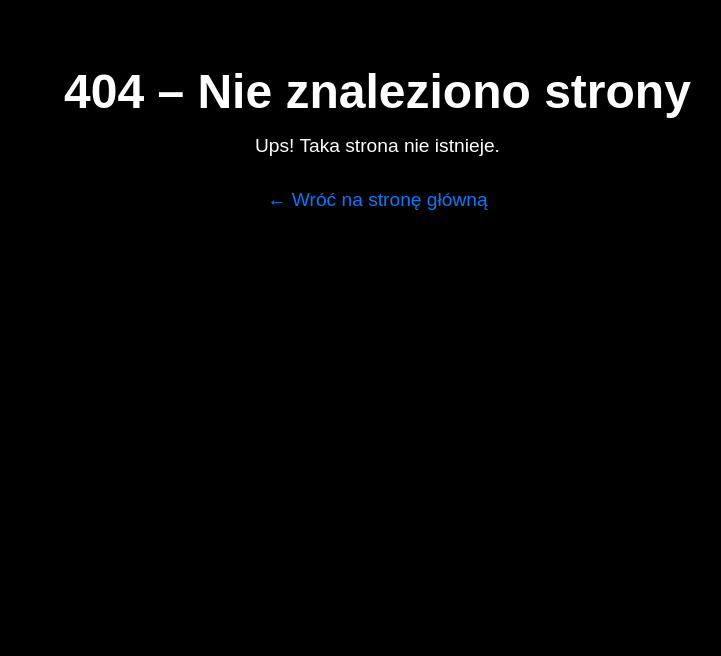
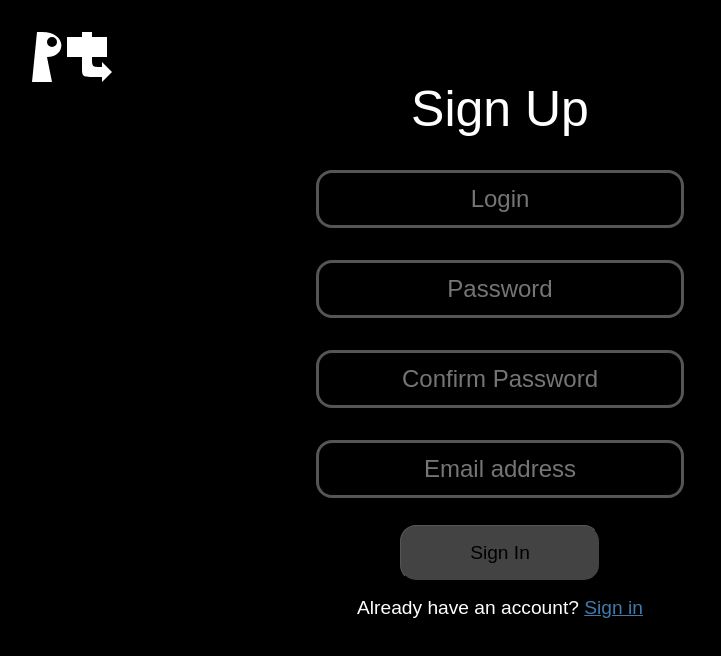
Before and after one commit to Ech0n/PrawieTwitter, a React (Vite) app in the folder client/: page /register in a window 1280 px wide. Before the commit this address had no page. Shown: the top 656 px of the page, without its empty margins (140-861 px from the left). Built offline with nearby package versions, Linux system fonts and the light colour scheme.

Commit message:
register panel with validation

```diff
--- a/client/package.json
+++ b/client/package.json
@@ -11,6 +11,7 @@
   "dependencies": {
     "react": "^19.0.0",
     "react-dom": "^19.0.0",
+    "react-hook-form": "^7.56.2",
     "react-router-dom": "^7.5.3"
   },
   "devDependencies": {
--- /dev/null
+++ b/client/src/components/Register.jsx
@@ -0,0 +1,86 @@
+import React from "react";
+import "../login.css";
+import logo from "../logo.svg";
+import { useForm } from "react-hook-form";
+
+export default function Register() {
+  const {
+    register,
+    handleSubmit,
+    reset,
+    watch,
+    formState: { errors, isValid },
+  } = useForm({
+    mode: "onChange",
+  });
+
+  const password = watch("password");
+
+  const onSubmit = (data) => {
+    //TODO wysyłanie danych do serwera
+
+    reset();
+  };
+
+  return (
+    <div className="sign">
+      <img src={logo} alt="logo" className="logo" />
+      <div className="sign-panel">
+        <h1>Sign Up</h1>
+        <form onSubmit={handleSubmit(onSubmit)}>
+          <input
+            type="text"
+            placeholder="Login"
+            {...register("login", {
+              required: "Login is required",
+            })}
+          />
+          {errors.login && <p className="form-error">{errors.login.message}</p>}
+          <input
+            type="password"
+            placeholder="Password"
+            {...register("password", {
+              required: "Password is required",
+              minLength: {
+                value: 6,
+                message: "Min. 6 chars",
+              },
+            })}
+          />
+          {errors.password && (
+            <p className="form-error">{errors.password.message}</p>
+          )}
+          <input
+            type="password"
+            placeholder="Confirm Password"
+            {...register("password2", {
+              required: "Password has to be confirmed",
+              validate: (value) => value === password || "Passwords have to be indentical",
+            })}
+          />
+          {errors.password2 && (
+            <p className="form-error">{errors.password2.message}</p>
+          )}
+          <input
+            type="text"
+            placeholder="Email address"
+            {...register("email", {
+              required: "Email is required",
+              pattern: {
+                value: /^[^@]+@[^@]+\.[^@]+$/,
+                message: "Incorrect format of email",
+              },
+            })}
+          />
+          {errors.email && <p className="form-error">{errors.email.message}</p>}
+          <button type="submit" disabled={!isValid}>
+            Sign In
+          </button>
+        </form>
+        <p>
+          Already have an account? <a href="/login">Sign in</a>
+        </p>
+      </div>
+    </div>
+  );
+}
--- a/client/src/login.css
+++ b/client/src/login.css
@@ -1,5 +1,6 @@
-.logo {
+.sign .logo {
   padding: 2rem;
+  position: absolute;
 }
 
 :root {
@@ -14,17 +15,19 @@
 
 .sign p {
   font-size: var(--text-fontsize);
+  padding: 1rem;
 }
 
 .sign h1 {
   font-size: 50px;
   font-weight: 400;
+  padding-bottom: 1rem;
 }
 
 .sign-panel {
+  padding: 5rem;
   display: flex;
   flex-direction: column;
-  height: 60vh;
   width: 80%;
   margin: auto;
   text-align: center;
@@ -45,7 +48,7 @@
   border: 3px #555 solid;
   font-weight: lighter;
   font-size: 1.5rem;
-  height: 25px;
+  height: 20px;
 }
 
 .sign-panel button {
@@ -53,13 +56,28 @@
   background-color: white;
   color: black;
   width: 50%;
-  margin: 0 auto;
+  margin: 0.7rem auto 0 auto;
   font-size: var(--text-fontsize);
 }
 
-a {
+.sign-panel button:hover {
+  cursor: pointer;
+  background-color: antiquewhite;
+}
+
+.sign-panel button:disabled {
+  background-color: #434343;
+  cursor: default;
+}
+
+.sign a {
   color: #407aac;
   font-size: var(--text-fontsize);
+}
+
+.sign p.form-error {
+  padding: 0;
+  color: rgb(218, 118, 118);
 }
 
 @media (min-width: 460px) {
@@ -69,7 +87,7 @@ a {
 }
 
 @media (min-width: 775px) {
-    .sign-panel {
-      width: 40%;
-    }
+  .sign-panel {
+    width: 40%;
   }
+}
--- a/client/src/routes.jsx
+++ b/client/src/routes.jsx
@@ -5,6 +5,7 @@ import UserSettings from "./components/UserSettings.jsx";
 import Login from "./components/Login.jsx";
 import DashboardLayout from "./components/DashbordLayout.jsx";
 import MainPanel from "./components/MainPanel.jsx";
+import Register from "./components/Register.jsx";
 
 export default function AppRoutes() {
   return (
@@ -14,6 +15,7 @@ export default function AppRoutes() {
         <Route path="/userSettings" element={<UserSettings />} />
       </Route>
       <Route path="/login" element={<Login />} />
+      <Route path="/register" element={<Register />} />
       <Route path="*" element={<NotFound />} />
     </Routes>
   );
```
Also changed, not shown: 1 other file (tests, documents, lock files or other folders).
